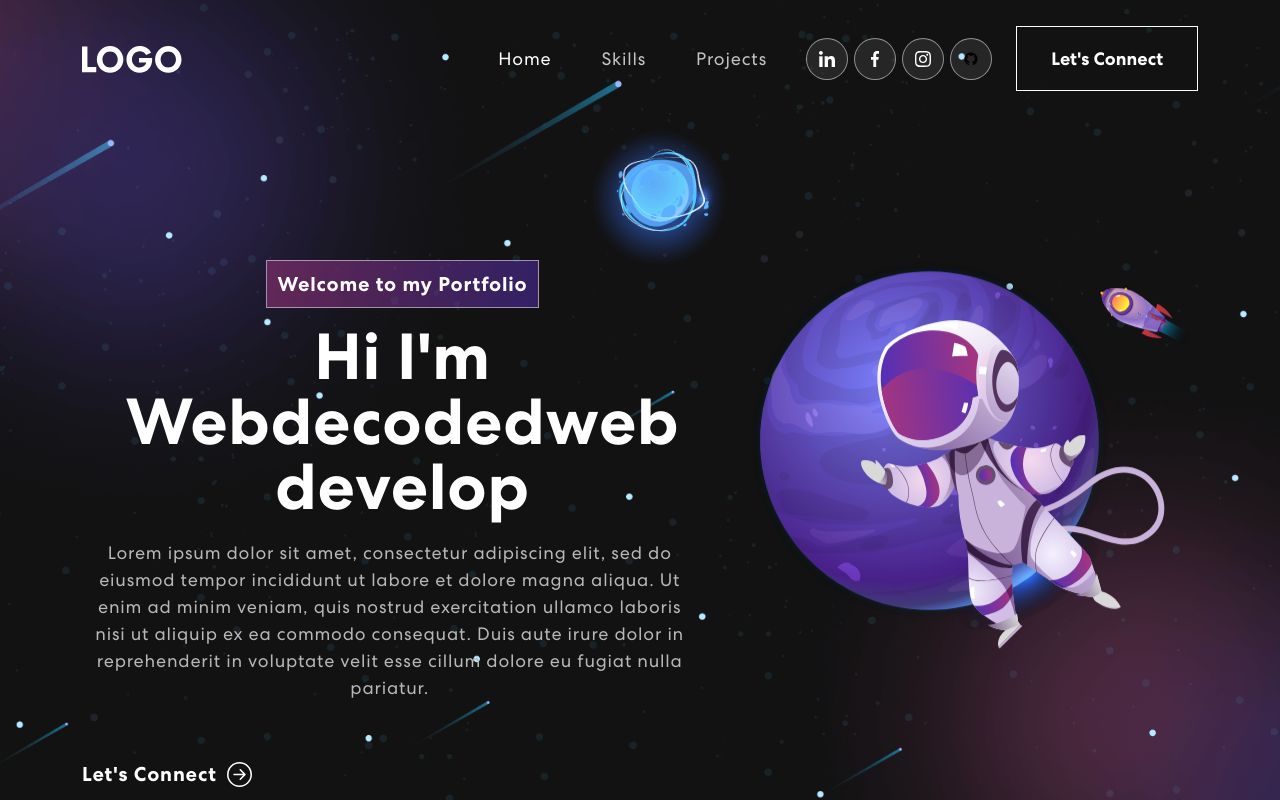
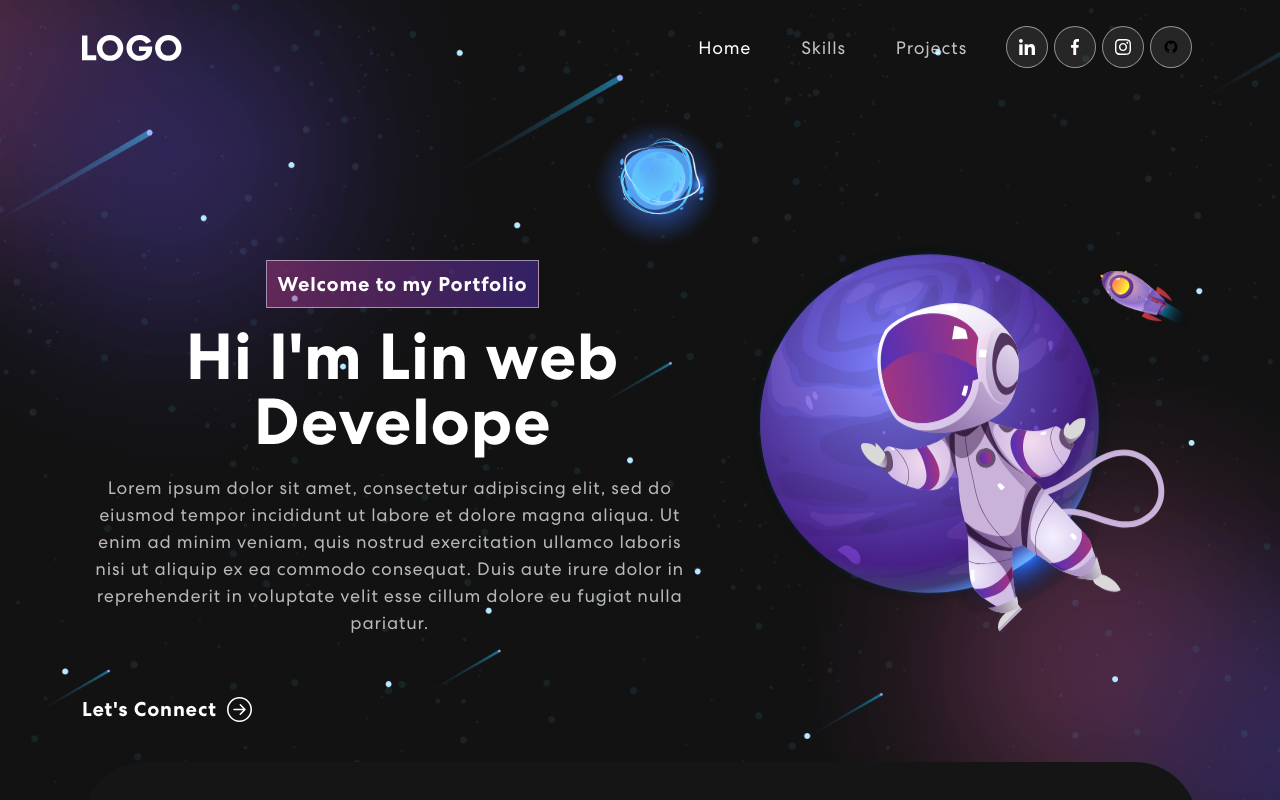
Before and after one commit to linmilan/Personal-Portfilio-React, a React (Create React App) app: page / in a window 1280 px wide. Shown: the top 800 px of the page. Built offline with nearby package versions, Linux system fonts and the light colour scheme; no server answers; the HTML template or start-up script is replaced by a standard one.

Commit message:
change layout

```diff
--- a/package.json
+++ b/package.json
@@ -18,6 +18,7 @@
     "react-mailchimp-subscribe": "^2.1.3",
     "react-multi-carousel": "^2.8.2",
     "react-on-screen": "^2.1.1",
+    "react-router-hash-link": "^2.4.3",
     "react-scripts": "5.0.1",
     "web-vitals": "^2.1.4"
   },
--- a/src/App.css
+++ b/src/App.css
@@ -130,6 +130,10 @@ span.navbar-text {
     justify-content: center;
     line-height: 1;
     border: 1px solid rgba(255, 255, 255, 0.5);
+}
+/* 测试 */
+.githubicon {
+  color: white;
 }
 .social-icon a::before {
     content: "";
--- a/src/App.js
+++ b/src/App.js
@@ -15,8 +15,8 @@ function App() {
       <Banner />
       <Skills />
       <Projects />
-      <Contact />
-      <Footer/>
+      {/* <Contact />
+      <Footer/> */}
     </div>
   );
 }
--- a/src/components/Banner.js
+++ b/src/components/Banner.js
@@ -5,10 +5,11 @@ import hearderImg from '../assets/img/header-img.svg';
 import 'animate.css';
 import TrackVisibility from 'react-on-screen';
 
+
 export const Banner = () => {
     const [loopNum, setLoopNum] = useState(0);
     const [isDeleting, setIsDeleting] = useState(false);
-    const toRotate = ['web developer', 'web Designer', 'UI/UX Designer'];
+    const toRotate = ['web Developer', 'web Designer', 'UI/UX Designer'];
     const [text, setText] = useState('');
     const [delta, setDelta] = useState(300 - Math.random() * 100);
     const [index, setIndex] = useState(1);
@@ -56,7 +57,7 @@ export const Banner = () => {
                         {({ isVisible }) =>
                             <div className={isVisible ? 'animate__animated animate__fadeIn': ''}>
                                 <span className="tagline">Welcome to my Portfolio</span>
-                                <h1>{`Hi I'm Webdecoded`}<span className="wrap">{text}</span></h1>
+                                <h1>{`Hi I'm Lin `}<span className="wrap">{text}</span></h1>
                                 <p>Lorem ipsum dolor sit amet, consectetur adipiscing elit, sed do eiusmod tempor incididunt ut labore et dolore magna aliqua. Ut enim ad minim veniam, quis nostrud exercitation ullamco laboris nisi ut aliquip ex ea commodo consequat. Duis aute irure dolor in reprehenderit in voluptate velit esse cillum dolore eu fugiat nulla pariatur.</p>
                                 <a href="#connect"><button onClick={()=>{ console.log('connect')}} >Let's Connect<ArrowRightCircle size={25}/></button></a>
                             </div>}
--- a/src/components/MailchimpForm.js
+++ b/src/components/MailchimpForm.js
@@ -1,11 +1,11 @@
-import MailchimpSubscribe from 'react-mailchimp-subscribe';
+// import MailchimpSubscribe from 'react-mailchimp-subscribe';
 import { Newsletter } from "./Newsletter";
 export const MailchimpForm =()=>{
     const postUrl = `${process.env.REACT_APP_MAILCHIMP_URL}?u=${process.env.REACT_APP_MAILCHIMP_U}&id=${process.env.REACT_APP_MAILCHIMP_ID}`;
 
   return (
     <>
-      <MailchimpSubscribe
+      {/* <MailchimpSubscribe */}
         url={postUrl}
         render={({ subscribe, status, message }) => (
           <Newsletter
@@ -14,7 +14,7 @@ export const MailchimpForm =()=>{
             onValidated={formData => subscribe(formData)}
             />
         )}
-        />
+        {/* /> */}
     </>
   )
 }
--- a/src/components/NavBar.js
+++ b/src/components/NavBar.js
@@ -5,6 +5,7 @@ import navIcon1 from '../assets/img/nav-icon1.svg';
 import navIcon2 from '../assets/img/nav-icon2.svg';
 import navIcon3 from '../assets/img/nav-icon3.svg';
 import navIcon4 from '../assets/img/nav-icon4.svg';
+
 
 
 
@@ -54,9 +55,8 @@ export const NavBar = () => {
                 <a href='#'><img src={navIcon2} alt="" /></a>
                 <a href='#'><img src={navIcon3} alt="" /></a>
                 <a href='#'><img src={navIcon4} alt="" /></a>
-
               </div>
-                <button className="vvd"><span>Let's Connect</span></button>
+                {/* <button className="vvd"><span>Let's Connect</span></button> */}
             </span>
           </Navbar.Collapse>
         </Container>
--- a/src/components/Projects.js
+++ b/src/components/Projects.js
@@ -9,6 +9,7 @@ import TrackVisibility from 'react-on-screen';
 
 export const Projects = () =>{
     const projects = [
+
         {
             title: 'Business Startup',
             description:'Design & Development',
@@ -91,7 +92,7 @@ export const Projects = () =>{
                     </Col>
                 </Row>
             </Container>
-            <img className="background-img-right" src={colorSharp2} alt=''></img>
+            {/* <img className="background-img-right" src={colorSharp2} alt=''></img> */}
         </section>
     )
 }
```
Also changed, not shown: 1 other file (tests, documents, lock files or other folders).
